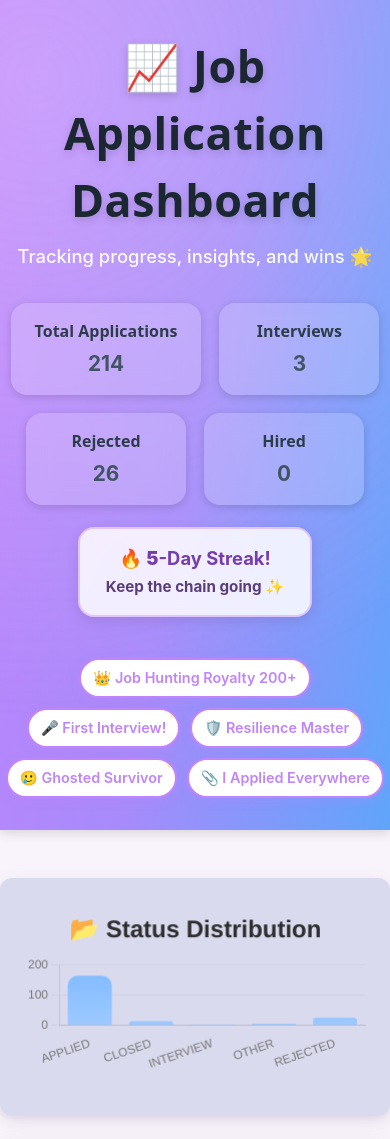
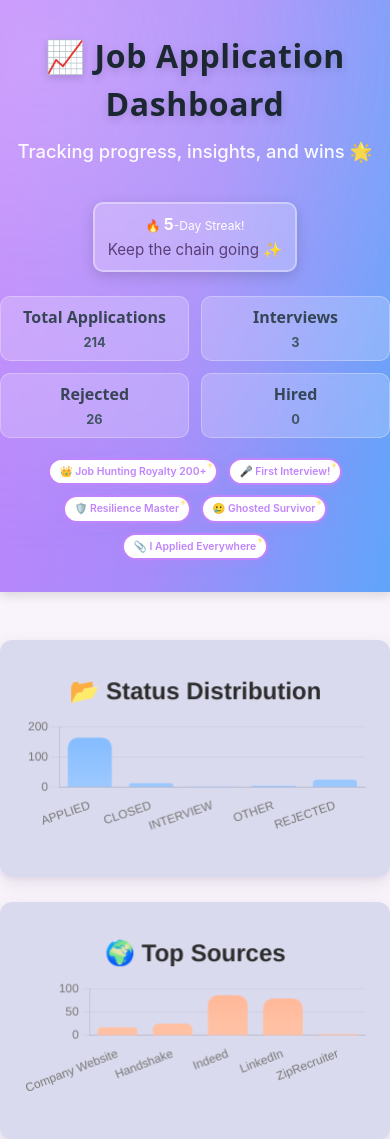
Before and after one commit to lpatamia1/lpatamia1, a Flask app: page / in a window 390 px wide. Shown: the top 1139 px of the page. Run offline with Flask 3, Linux system fonts and the light colour scheme.

Commit message:
update interface

```diff
--- a/JobTrackerCLI/app.py
+++ b/JobTrackerCLI/app.py
@@ -2,7 +2,7 @@ from flask import Flask, render_template
 import pandas as pd
 import numpy as np
 import re
-
+# 🚀 Initialize Flask app
 app = Flask(__name__)
 @app.route('/')
 def dashboard():
--- a/JobTrackerCLI/static/dashboard.css
+++ b/JobTrackerCLI/static/dashboard.css
@@ -64,38 +64,54 @@ header h1 {
 .metric-cards {
   display: flex;
   justify-content: center;
+  gap: 12px;
   flex-wrap: wrap;
-  gap: 18px;
-  margin-top: 2rem;
-  position: relative;
-  z-index: 2;
+  margin-top: 1.5rem;
 }
 
 .metric-card {
-  background: rgba(255, 255, 255, 0.18);
-  backdrop-filter: blur(10px);
-  border-radius: 16px;
-  padding: 1rem 1.5rem;
-  color: #fff;
-  min-width: 160px;
-  box-shadow: 0 2px 8px rgba(0, 0, 0, 0.15);
-  transition: transform 0.25s ease;
+  background: rgba(255,255,255,0.2);
+  backdrop-filter: blur(8px);
+  border-radius: 14px;
+  padding: 0.8rem 1.1rem;
+  min-width: 120px;
+  text-align: center;
+  color: white;
+  border: 1.5px solid rgba(255,255,255,0.28);
+
+  transition: all 0.25s ease;
 }
 
 .metric-card:hover {
-  transform: translateY(-4px);
+  transform: translateY(-6px) scale(1.05);
+  box-shadow: 0 12px 26px rgba(192, 132, 252, 0.35);
+  border-color: #c084fc;
 }
 
 .metric-card h3 {
-  margin: 0;
-  font-size: 1rem;
+  font-size: 0.9rem;
+  opacity: 0.92;
+  margin-bottom: 0.25rem;
   font-weight: 600;
 }
 
 .metric-card p {
-  margin: 0.3rem 0 0;
-  font-size: 1.3rem;
+  font-size: 1.4rem;
   font-weight: 700;
+  margin: 0;
+}
+/* 📱 Responsive to shrink with streak style */
+@media (max-width: 540px) {
+  .metric-card {
+    padding: 0.6rem 0.8rem;
+    min-width: 100px;
+  }
+  .metric-card h3 {
+    font-size: 0.78rem;
+  }
+  .metric-card p {
+    font-size: 1.1rem;
+  }
 }
 
 /* 📊 Chart Sections */
@@ -424,10 +440,12 @@ footer {
   border-top: 1px solid #d9d3e3;
   color: #4e4e4e;
 }
+
 footer strong {
   font-weight: 600;
   color: #48724b;
 }
+
 footer span {
   margin: 0 4px;
 }
@@ -451,6 +469,7 @@ footer span {
   animation: fadeUp 0.8s ease forwards;
   animation-delay: .6s;
 }
+
 #jobListSection:hover {
   transform: translateY(-2px);
   box-shadow: 0 6px 16px rgba(0, 0, 0, 0.45);
@@ -535,21 +554,27 @@ footer span {
 
 /* 🔥 Streak Card */
 .streak-card {
-  background: rgba(255,255,255,0.85);
-  display: inline-block;
-  padding: 1rem 1.6rem;
-  margin: 1.4rem auto;
-  color: #753dad;
-  font-size: 1.15rem;
-  font-weight: 700;
-  border-radius: 16px;
-  box-shadow: 0 4px 12px rgba(96, 69, 118, 0.18);
-  border: 2px solid rgba(192, 132, 252, 0.4);
-  transition: all 0.3s ease;
-  cursor: default;
-  position: relative;
+  position: absolute;
+  right: 2rem;
+  top: 1.2rem;
+
+  background: rgba(255, 255, 255, 0.22);
+  border: 2px solid rgba(255,255,255,0.35);
+  backdrop-filter: blur(8px);
+
+  padding: 0.6rem 1rem;
+  width: auto;
+  min-width: 160px;
+
   text-align: center;
-  backdrop-filter: blur(6px);
+  border-radius: 14px;
+
+  font-size: 0.9rem;
+  color: white;
+
+  transition: all 0.25s ease;
+  box-shadow: 0 4px 14px rgba(0,0,0,0.15);
+  transform: translateX(0);
 }
 
 /* ✨ Hover magic */
@@ -557,7 +582,6 @@ footer span {
   transform: translateY(-6px) scale(1.05);
   box-shadow: 0 12px 26px rgba(192, 132, 252, 0.35);
   border-color: #c084fc;
-  background: rgba(255,255,255,0.95);
 }
 
 /* ⚡ Add glowing fire flicker when streak ≥ 4 days */
@@ -570,11 +594,6 @@ footer span {
   100% { box-shadow: 0 8px 26px rgba(255, 84, 84, 0.45); }
 }
 
-@keyframes streakPop {
-  0% { transform: scale(0.9); opacity: 0; }
-  100% { transform: scale(1); opacity: 1; }
-}
-
 .streak-msg {
   display: block;
   margin-top: 0.2rem;
@@ -582,20 +601,23 @@ footer span {
   color: #5a3e78;
 }
 
-/* ✅ Better badge styling override */
+/* ✅ Modular responsive badges: shrink on smaller screens */
 .badge {
   background: #fff;
   color: var(--lavender);
-  padding: 0.45rem 0.75rem;
-  border-radius: 50px;
-  font-size: 0.9rem;
+  font-weight: 600;
   border: 2px solid var(--lavender);
-  box-shadow: 0 3px 10px rgba(192, 132, 252, 0.25);
-  font-weight: 600;
+  border-radius: 999px;
   cursor: default;
   position: relative;
   overflow: hidden;
+
+  /* modular scaling */
+  font-size: clamp(0.65rem, 1.1vw, 0.95rem);
+  padding: clamp(0.25rem, 0.6vw, 0.55rem) clamp(0.6rem, 1.3vw, 1rem);
+
   transition: transform 0.25s ease, background 0.25s ease, color 0.25s ease;
+  box-shadow: 0 3px 10px rgba(192, 132, 252, 0.25);
 }
 
 .badge:hover {
@@ -621,3 +643,72 @@ footer span {
   50% { transform: scale(1.2) rotate(20deg); opacity: 1; }
   100% { transform: scale(0) rotate(0deg); opacity: 0; }
 }
+
+@media (max-width: 1400px) {
+  .streak-card {
+    position: static;
+    display: inline-block;
+    margin: 0.8rem auto 0;
+    font-size: 0.85rem;
+    text-align: center;
+    width: auto;
+  }
+}
+
+@media (max-width: 500px) {
+  .streak-card {
+    padding: 0.5rem 0.8rem;
+    font-size: 0.75rem;
+    border-radius: 10px;
+  }
+  .streak-card strong {
+    font-size: 1rem;
+  }
+}
+
+/* ✅ Metric Cards Responsiveness */
+@media (max-width: 1024px) {
+  .metric-cards {
+    gap: 12px;
+  }
+  .metric-card {
+    min-width: 140px;
+    padding: 0.8rem 1rem;
+  }
+  .metric-card h3 {
+    font-size: 0.9rem;
+  }
+  .metric-card p {
+    font-size: 1.1rem;
+  }
+}
+
+/* 📱 Tablets + small screens */
+@media (max-width: 800px) {
+  .metric-cards {
+    display: grid;
+    grid-template-columns: repeat(2, 1fr);
+    gap: 12px;
+  }
+  .metric-card {
+    min-width: unset;
+    width: 100%;
+  }
+}
+
+/* 📱 Phones */
+@media (max-width: 520px) {
+  header h1 {
+    font-size: 2rem;
+  }
+  .metric-card {
+    padding: 0.5rem;
+    border-radius: 10px;
+  }
+  .metric-card h3 {
+    font-size: 1rem;
+  }
+  .metric-card p {
+    font-size: .8rem;
+  }
+}
--- a/JobTrackerCLI/templates/index.html
+++ b/JobTrackerCLI/templates/index.html
@@ -15,16 +15,7 @@
   <header>
     <h1>📈 Job Application Dashboard</h1>
     <p class="subtitle">Tracking progress, insights, and wins 🌟</p>
-  <!-- ✅ Metric Cards -->
-    <div class="metric-cards">
-      <div class="metric-card"><h3>Total Applications</h3><p>{{ total }}</p></div>
-      <div class="metric-card"><h3>Interviews</h3><p>{{ interviews }}</p></div>
-      <div class="metric-card"><h3>Rejected</h3><p>{{ rejected }}</p></div>
-      <div class="metric-card"><h3>Hired</h3><p>{{ hired }}</p></div>
-    </div>
-
-
-  <!-- ✅ Move streak card here -->
+    <!-- ✅ Move streak card here -->
   <div id="streakCard" class="streak-card">
     🔥 <strong>{{ streak }}</strong>-Day Streak!
     <span class="streak-msg">
@@ -35,6 +26,13 @@
       {% endif %}
     </span>
   </div>
+  <!-- ✅ Metric Cards -->
+    <div class="metric-cards">
+      <div class="metric-card"><h3>Total Applications</h3><p>{{ total }}</p></div>
+      <div class="metric-card"><h3>Interviews</h3><p>{{ interviews }}</p></div>
+      <div class="metric-card"><h3>Rejected</h3><p>{{ rejected }}</p></div>
+      <div class="metric-card"><h3>Hired</h3><p>{{ hired }}</p></div>
+    </div>
 
   <div id="badgeSection" class="badges"></div>
   <!-- End Metric Cards -->
```
